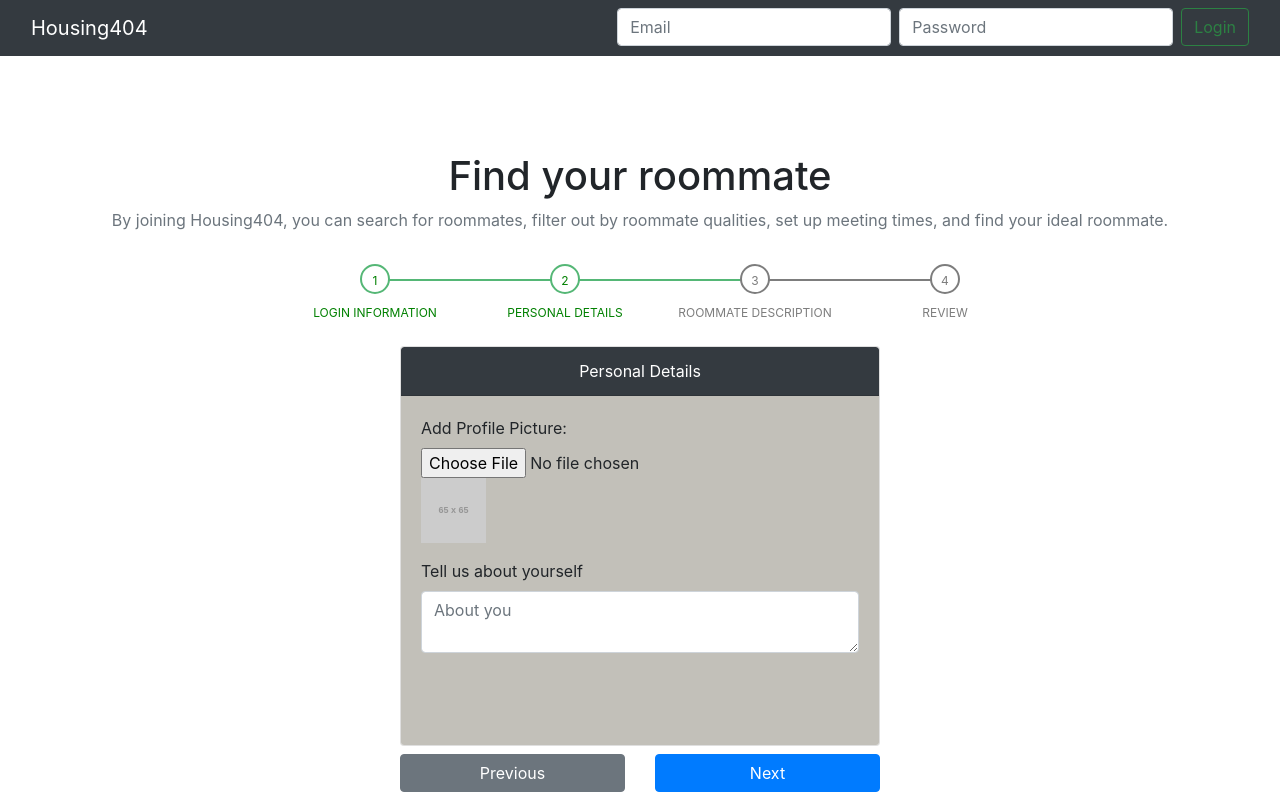
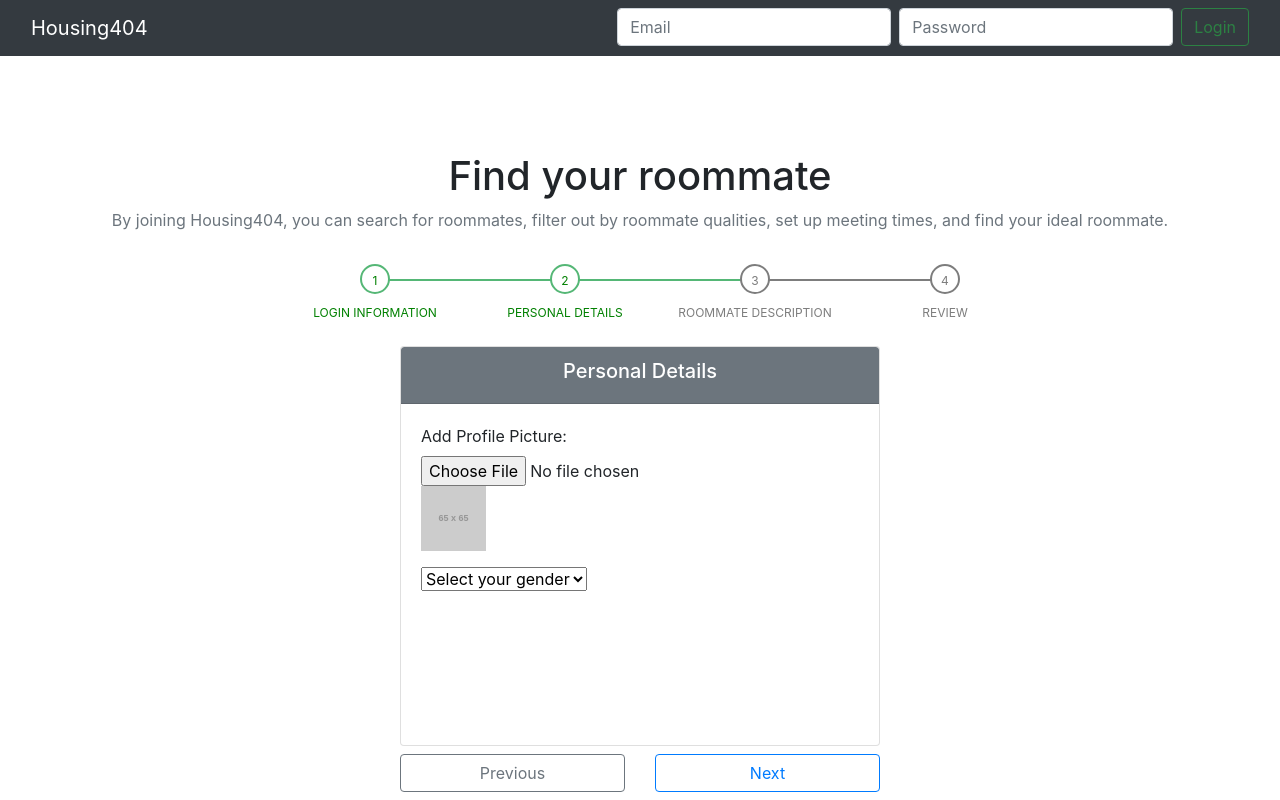
Before and after one commit to caharper/Housing-404, a React (Create React App) app in the folder housing404/: page / in a window 1280 px wide. Both pictures are taken after a click on the button "Next". Built offline with nearby package versions, Linux system fonts and the light colour scheme.

Commit message:
added styles

```diff
--- a/housing404/src/components/homepage/CreateAccountForm.jsx
+++ b/housing404/src/components/homepage/CreateAccountForm.jsx
@@ -18,15 +18,29 @@ export class CreateAccountForm extends Component {
     // Set the initial input values
     this.state = {
       currentStep: 1, // Default is Step 1
+
+      // Login information
       email: '',
       name: '',
       password: '',
 
+      // Personal details/preferences
+      gender: '',
       picture: '',
-      about: '',
+      smoker: false,
+      year: 0,
+      bedTimePref: '9:00',
+      wakeTime: '9:00',
+      pets: 'no',
 
-      address: '',
-      roomDesc: '',
+      // Roommate preferences
+      smokerPref: false,
+      generPref: 'no',
+      tidynessPref: 1,
+      yearPref: 0,
+      tempPref: 0,
+      wakeTimePref: '9:00'
+
     }
     // Bind the submission to handleChange()
     this.handleChange = this.handleChange.bind(this)
@@ -71,7 +85,7 @@ export class CreateAccountForm extends Component {
     if(currentStep !==1){
       return (
         <button
-          className="btn btn-secondary btn-block mt-2"
+          className="btn btn-outline-secondary btn-block mt-2"
           type="button" onClick={this._prev}>
         Previous
         </button>
@@ -87,7 +101,7 @@ export class CreateAccountForm extends Component {
     if(currentStep <4){
       return (
         <button
-          className="btn btn-primary btn-block float-right mt-2"
+          className="btn btn-outline-primary btn-block float-right mt-2"
           type="button" onClick={this._next}>
         Next
         </button>
@@ -103,7 +117,7 @@ export class CreateAccountForm extends Component {
     if(currentStep === 4){
       return (
         <button
-          className="btn btn-success btn-block float-right mt-2"
+          className="btn btn-outline-success btn-block float-right mt-2"
           type="button" onClick={this.onSubmit()}>
         Create Account
         </button>
@@ -168,17 +182,28 @@ export class CreateAccountForm extends Component {
           email={this.state.email}
           password={this.state.password}>
         </LoginInformation>
+
         <PersonalDetails
           currentStep={this.state.currentStep}
           handleChange={this.handleChange}
+          gender={this.state.gender}
           picture={this.state.picture}
-          about={this.state.about}>
+          smoker={this.state.smoker}
+          year={this.state.year}
+          bedTimePref={this.state.bedTimePref}
+          wakeTime={this.state.wakeTime}
+          pets={this.state.pets}>
         </PersonalDetails>
+
         <RoommateDesc
           currentStep={this.state.currentStep}
           handleChange={this.handleChange}
-          address={this.state.address}
-          roomDesc={this.state.roomDesc}>
+          smokerPref={this.state.smokerPref}
+          generPref={this.state.generPref}
+          tidynessPref={this.state.tidynessPref}
+          yearPref={this.state.yearPref}
+          tempPref={this.state.tempPref}
+          wakeTimePref={this.state.wakeTimePref}>
         </RoommateDesc>
         <Review
           currentStep={this.state.currentStep}
--- a/housing404/src/components/homepage/LoginInformation.jsx
+++ b/housing404/src/components/homepage/LoginInformation.jsx
@@ -11,7 +11,7 @@ export class LoginInformation extends React.Component {
     return(
 
       <div className="card overflow-auto">
-        <div className="card-header bg-dark text-white">
+        <div className="card-header bg-secondary text-white">
           <h5>Your Login Information</h5>
         </div>
 
--- a/housing404/src/components/homepage/PersonalDetails.jsx
+++ b/housing404/src/components/homepage/PersonalDetails.jsx
@@ -48,8 +48,8 @@ export class PersonalDetails extends React.Component {
     return(
 
       <div className="card overflow-auto">
-        <div className="card-header bg-dark text-white">
-          Personal Details
+        <div className="card-header bg-secondary text-white">
+          <h5>Personal Details</h5>
         </div>
         <div className="card-body special-card text-left">
           <div className="row">
@@ -78,15 +78,11 @@ export class PersonalDetails extends React.Component {
 
                 <div className="row">
                   <div className="form-group col-12">
-                    <label htmlFor="about">Tell us about yourself</label>
-                    <textarea type="text"
-                           id="about"
-                           name="about"
-                           className="form-control"
-                           placeholder="About you"
-                           value={this.props.about} // Prop: The email input data
-                           onChange={this.props.handleChange} // Prop: Puts data into state
-                           />
+                    <select id="gender" value={this.props.gender}>
+                      <option value="select">Select your gender</option>
+                      <option value="Male">Male</option>
+                      <option value="Female">Female</option>
+                    </select>
                   </div>
                 </div>
 
--- a/housing404/src/components/homepage/Review.jsx
+++ b/housing404/src/components/homepage/Review.jsx
@@ -10,8 +10,8 @@ export class Review extends React.Component {
     return(
 
       <div className="card overflow-auto">
-        <div className="card-header bg-dark text-white">
-          Review
+        <div className="card-header bg-success text-white">
+          <h5>Review</h5>
         </div>
         <div className="card-body special-card">
           <div className="row">
--- a/housing404/src/components/homepage/RoommateDesc.jsx
+++ b/housing404/src/components/homepage/RoommateDesc.jsx
@@ -10,8 +10,8 @@ export class RoommateDesc extends React.Component {
     return(
 
       <div className="card overflow-auto">
-        <div className="card-header bg-dark text-white">
-          Roommate Description
+        <div className="card-header bg-secondary text-white">
+          <h5>Roommate Description</h5>
         </div>
         <div className="card-body special-card text-left">
           <div className="row">
@@ -19,28 +19,29 @@ export class RoommateDesc extends React.Component {
               <form>
 
                 <div className="row">
-                  <div className="form-group col-12">
-                    <label htmlFor="about">Location Description</label>
-                    <textarea type="text"
-                           id="address"
-                           name="address"
-                           className="form-control"
-                           placeholder="Location Description"
-                           value={this.props.address} // Prop: The email input data
-                           onChange={this.props.handleChange} // Prop: Puts data into state
+                  <div className="form-group">
+                    <label htmlFor="smokerPref">
+                    <input type="checkbox"
+                           id="smokerPref"
+                           name="smokerPref"
+                           value={this.props.smokerPref}
                            />
+                         Smoker
+                    </label>
                   </div>
                 </div>
 
+
+
                 <div className="row">
                   <div className="form-group col-12">
-                    <label htmlFor="about">What do you want in a roommate?</label>
+                    <label htmlFor="about">Year Preference</label>
                     <textarea type="text"
                            id="roomDesc"
                            name="roomDesc"
                            className="form-control"
                            placeholder="What do you want in a roommate?"
-                           value={this.props.roomDesc} // Prop: The email input data
+                           value={this.props.yearPref} // Prop: The email input data
                            onChange={this.props.handleChange} // Prop: Puts data into state
                            />
                   </div>
--- a/housing404/src/components/homepage/homepage.css
+++ b/housing404/src/components/homepage/homepage.css
@@ -1,10 +1,15 @@
 .card {
   width: 30rem;
   height: 25rem;
+  background-color: #55b776;
+}
+
+.card-header {
+  background-color: #55b776;
 }
 
 .special-card {
-  background-color: rgba(170, 166, 157, 0.71) !important;
+  /* background-color: rgba(170, 166, 157, 0.71) !important; */
 }
 /*
 .btn:hover {
```
